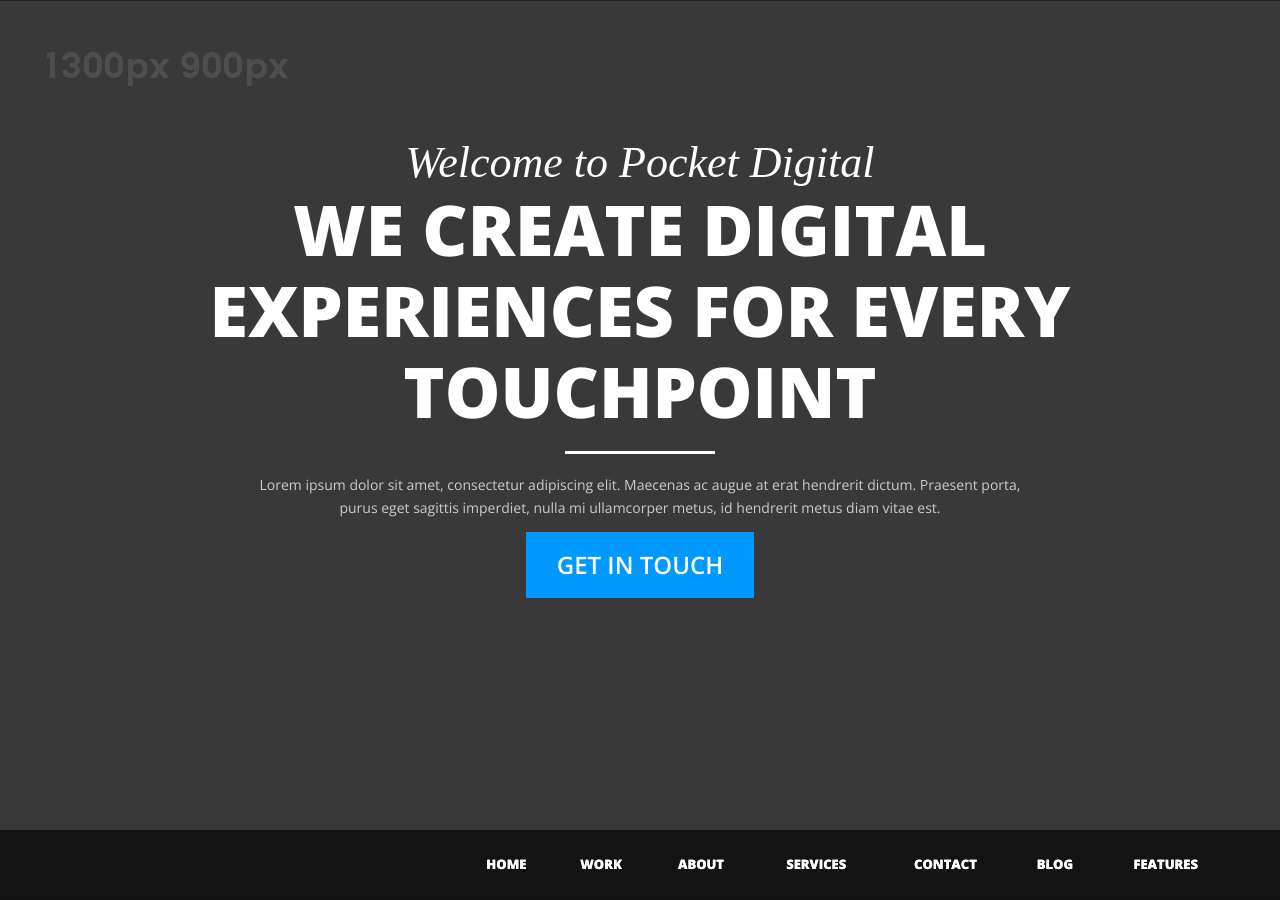
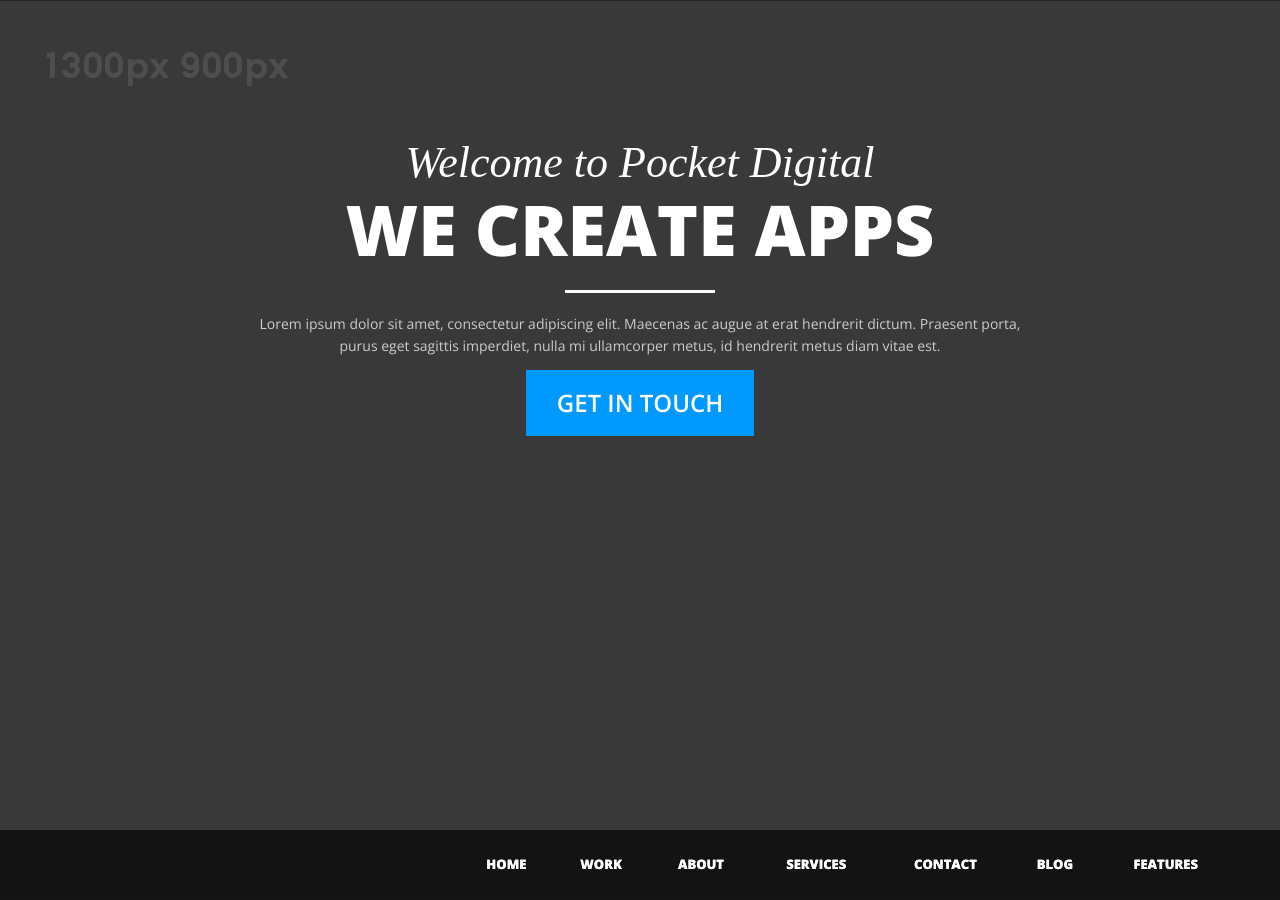
Before and after one commit to fanyuanheng/pocketdigital.com.au, a Jekyll site: the page index.html, which Jekyll copies as it is, in a window 1280 px wide and 900 px high. Built offline with Jekyll 4.4.1, drawn with Linux system fonts in a browser that asks for light colours; nearby versions of some CDN libraries; some web fonts are replaced; Markdown is read by kramdown in place of the engine named in the settings.

Commit message:
more updates

```diff
--- a/index.html
+++ b/index.html
@@ -80,7 +80,7 @@ background-attachment:fixed;
 	<h2 class="white-text serif">
 	Welcome to Pocket Digital</h2>
 	<h1 class="white-text large">
-	WE CREATE DIGITAL EXPERIENCES FOR EVERY TOUCHPOINT </h1>
+	WE CREATE APPS</h1>
 	<p class="eight columns centered">
 		 Lorem ipsum dolor sit amet, consectetur adipiscing elit. Maecenas ac augue at erat hendrerit dictum. Praesent porta, purus eget sagittis imperdiet, nulla mi ullamcorper metus, id hendrerit metus diam vitae est.
 	</p>
```
